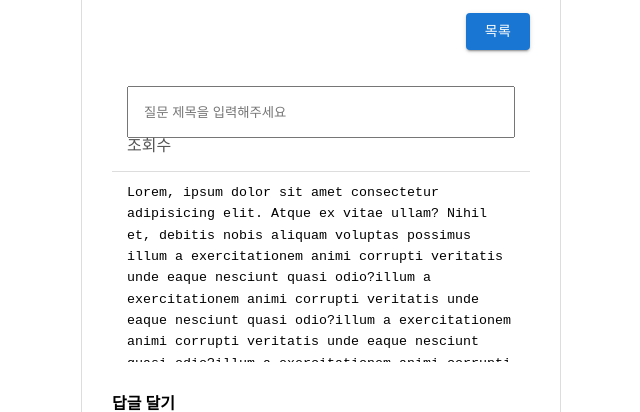
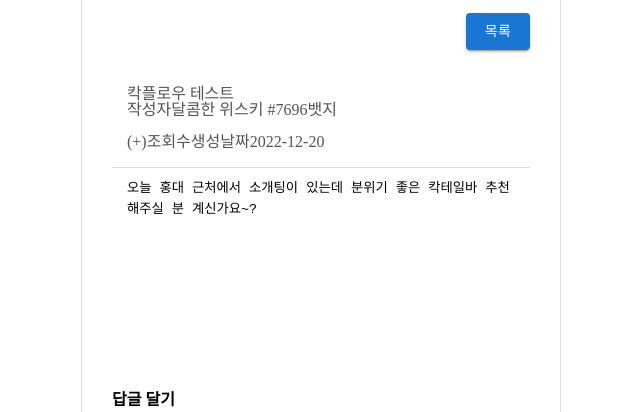
Before and after one commit to Cocktailer-Elice/cocktailer, a React (Vite) app in the folder Frontend/: page /cockflow/detail/1 in a window 1280 px wide. Shown: the part 214-626 px from the top of the page, without its empty margins (319-959 px from the left). Built offline with nearby package versions, Linux system fonts and the light colour scheme; no server answers.

Commit message:
feat: 데이터 로직 생성

```diff
--- a/Frontend/src/components/Cockflow/CockflowEnrollBox.tsx
+++ b/Frontend/src/components/Cockflow/CockflowEnrollBox.tsx
@@ -1,6 +1,7 @@
 import axios from 'axios'
+import styled from 'styled-components';
 import { useEffect, useState } from 'react';
-import styled from 'styled-components';
+import { useParams } from 'react-router-dom';
 
 const ContWrap = styled.div`
   // border: 1px solid #ddd;
@@ -14,14 +15,7 @@ const TitleWrap = styled.div`
   padding: 16.5px 15px;
   border: none;
   border-bottom: 1px solid #ddd;
-  resize: none;
 `
-
-const InputBox = styled.input`
-  display: inline-block;
-  width: 100%;
-  padding: 16.5px 15px;
-`;
 
 const TextBox = styled.textarea`
   width: 100%;
@@ -50,30 +44,84 @@ const mockData = {
 }
 
 export const CockflowEnrollBox = ({ actived = true }) => {
-  const [title, setTitle] = useState('');
-  const [data, setData] = useState({})
+  let params = useParams();
 
-  const [content, setContent] = useState('Lorem, ipsum dolor sit amet consectetur adipisicing elit. Atque ex vitae ullam? Nihil et, debitis nobis aliquam voluptas possimus illum a exercitationem animi corrupti veritatis unde eaque nesciunt quasi odio?illum a exercitationem animi corrupti veritatis unde eaque nesciunt quasi odio?illum a exercitationem animi corrupti veritatis unde eaque nesciunt quasi odio?illum a exercitationem animi corrupti veritatis unde eaque nesciunt quasi odio?illum a exercitationem animi corrupti veritatis unde eaque nesciunt quasi odio?illum a exercitationem animi corrupti veritatis unde eaque nesciunt quasi odio?');
+  const [flowtitle, setFlowtitle] = useState('');
+  const [data, setData] = useState({
+    nickname: '',
+    isBartender: false,
+    title: '',
+    content: '',
+    createdAt: '',
+  })
+
+  const [flowContent, setFlowcontent] = useState('Lorem, ipsum dolor sit amet consectetur adipisicing elit. Atque ex vitae ullam? Nihil et, debitis nobis aliquam voluptas possimus illum a exercitationem animi corrupti veritatis unde eaque nesciunt quasi odio?illum a exercitationem animi corrupti veritatis unde eaque nesciunt quasi odio?illum a exercitationem animi corrupti veritatis unde eaque nesciunt quasi odio?illum a exercitationem animi corrupti veritatis unde eaque nesciunt quasi odio?illum a exercitationem animi corrupti veritatis unde eaque nesciunt quasi odio?illum a exercitationem animi corrupti veritatis unde eaque nesciunt quasi odio?');
+  const [comments, setComments] = useState({
+    comments: [],
+    commentsOwner: []
+  })
+
+  const _id = params.cockflowId;
 
   useEffect(() => {
-    axios.get(`http://localhost:8000/cockflow/12`)
-      .then(res => {
+    console.log(_id)
+    // axios.get(`http://localhost:8000/cockflow/${_id}`)
+    //   .then(res => {
+    //     console.log(res);
+    //     const newData =  {
+    //       nickname: res.owner.nickname,
+    //       isBartender: res.owner.isBartender,
+    //       title: res.title,
+    //       content: res.content,
+    //       createdAt: (res.owner.createdAt).split('T')[0],
+    //     }
 
-        console.log(res);
-      });
+    //     const newComment = {
+    //       comments: res.comments,
+    //       commentsOwner: res.commentsOwner
+    //     }
 
-  }, [])
+    //     setData(newData);
+    //     setComments(newComment)
+    //   });
+
+    const newData = {
+      nickname: mockData.owner.nickname,
+      isBartender: mockData.owner.isBartender,
+      title: mockData.title,
+      content: mockData.content,
+      createdAt: (mockData.owner.createdAt).split('T')[0],
+    };
+
+    const newComment = {
+      comments: mockData.comments,
+      commentsOwner: mockData.commentsOwner
+    };
+
+    setData(newData);
+    setComments(newComment);
+
+  }, [_id]);
+
+  let { nickname, isBartender, title, content, createdAt } = data;
 
   return (
     <ContWrap>
       <form>
         <TitleWrap>
+          <div>{title}</div>
           <div>
-            <InputBox type="text" value={title} onChange={(e) => {setTitle(e.target.value)}} readOnly={actived} placeholder="질문 제목을 입력해주세요" />
+            <span>작성자</span>
+            <span>{nickname}</span>
+            <span>뱃지 {isBartender}</span>
+          </div><br/>
+          <div>
+            <span>(+)조회수</span>
+            <span>생성날짜</span>
+            <span>{createdAt}</span>
           </div>
-          <span>조회수</span>
         </TitleWrap>
-        <TextBox name="" id="" value={content} onChange={(e) => {setContent(e.target.value)}} readOnly={actived} placeholder='질문 내용을 입력해주세요'></TextBox>
+        <TextBox name="" id="" value={content} onChange={(e) => {setFlowcontent(e.target.value)}} readOnly={actived} />
       </form>
     </ContWrap>
   );
--- a/Frontend/src/containers/Cockflow/CockflowContent.tsx
+++ b/Frontend/src/containers/Cockflow/CockflowContent.tsx
@@ -1,3 +1,4 @@
+import axios from 'axios'
 import { useState, useEffect } from 'react';
 import { CockflowHeader } from '../../components/Cockflow/CockflowHeader';
 import { CockflowLinkBtn } from '../../components/Cockflow/CockflowLinkBtn';
@@ -35,12 +36,21 @@ export const CockflowContent = () => {
     adopted: false
   }]);
 
+  const [pageNum, setPageNum] = useState(1)
+
   useEffect(() => {
     //axios.get 호출
-    // axios.get(`http://localhost:8000/cockflow/?q=1`)
-    //   .then(res => setData(res.data.data));
-    setData(mockData1.comments)
-  }, []);
+    // axios.get(`http://localhost:8000/cockflow/?q=${pageNum}`)
+    // .then(res => {
+    //   setData(res.data.data);
+    //   setPageNum((prev => prev + 1));
+    // });
+
+    setData(mockData1.comments);
+  }, [pageNum]);
+
+  //  무한스크롤 - yarn add react-intersection-observer
+
   return (
     <>
       <CockflowHeader />
--- a/Frontend/src/containers/Cockflow/CockflowList.tsx
+++ b/Frontend/src/containers/Cockflow/CockflowList.tsx
@@ -59,6 +59,31 @@ const mockData1 = [
   }
 ]
 
+const imsiData1 = [
+  {
+      "_id": "639f1573a10b5da4bacac17c",
+      "id": 4,
+      "owner": 79,
+      "title": "칵플로우 테스트",
+      "content": "오늘 홍대 근처에서 소개팅이 있는데 분위기 좋은 칵테일바 추천해주실 분 계신가요~?",
+      "comments": [],
+      "deletedAt": null,
+      "createdAt": "2022-12-18T13:28:19.385Z",
+      "updatedAt": "2022-12-18T13:28:19.385Z",
+      "__v": 0
+  },
+  {
+    "_id": "63a15e59117f359863eccece",
+    "id": 6,
+    "owner": 92,
+    "title": "칵플로우 테스트",
+    "content": "오늘 홍대 근처에서 소개팅이 있는데 분위기 좋은 칵테일바 추천해주실 분 계신가요~?",
+    "deletedAt": null,
+    "createdAt": "2022-12-20T07:03:53.633Z",
+    "updatedAt": "2022-12-20T07:03:53.633Z"
+  }
+]
+
 const imgArr = [
   'https://cdn.pixabay.com/photo/2013/02/21/19/06/drink-84533_960_720.jpg',
   'https://cdn.pixabay.com/photo/2013/02/21/19/06/drink-84533_960_720.jpg',
@@ -77,10 +102,20 @@ export const CockflowList = () => {
   }]);
 
   useEffect(() => {
-    //axios.get 호출
+    // axios.get 호출
     // axios.get(`http://localhost:8000/cockflow/?q=1`)
-    //   .then(res => setData(res.data.data));
-    setData(mockData1)
+    //   .then(res => {
+    //     const newData = [{
+    //       id: id,
+    //       title: title,
+    //     }]
+    //     setData(res.data.data);
+    //   });
+    // setData([{
+    //   id: 'id',
+    //   title: 'title',
+    // }])
+    setData(mockData1);
   }, []);
 
   return (
@@ -97,17 +132,6 @@ export const CockflowList = () => {
           }
         )}
       </List>
-      <List>
-        {data.map((item, index) => {return (
-              <Item>
-                <CockflowItemBox key={item.id} id={item.id} title={item.title}
-                  content={imgArr[Math.round(Math.random()*(imgArr.length-1))]}
-                />
-              </Item>
-            )
-          }
-        )}
-      </List>
     </P5>
   );
 };
```
Lines whose indentation alone changed are shown as unchanged.
